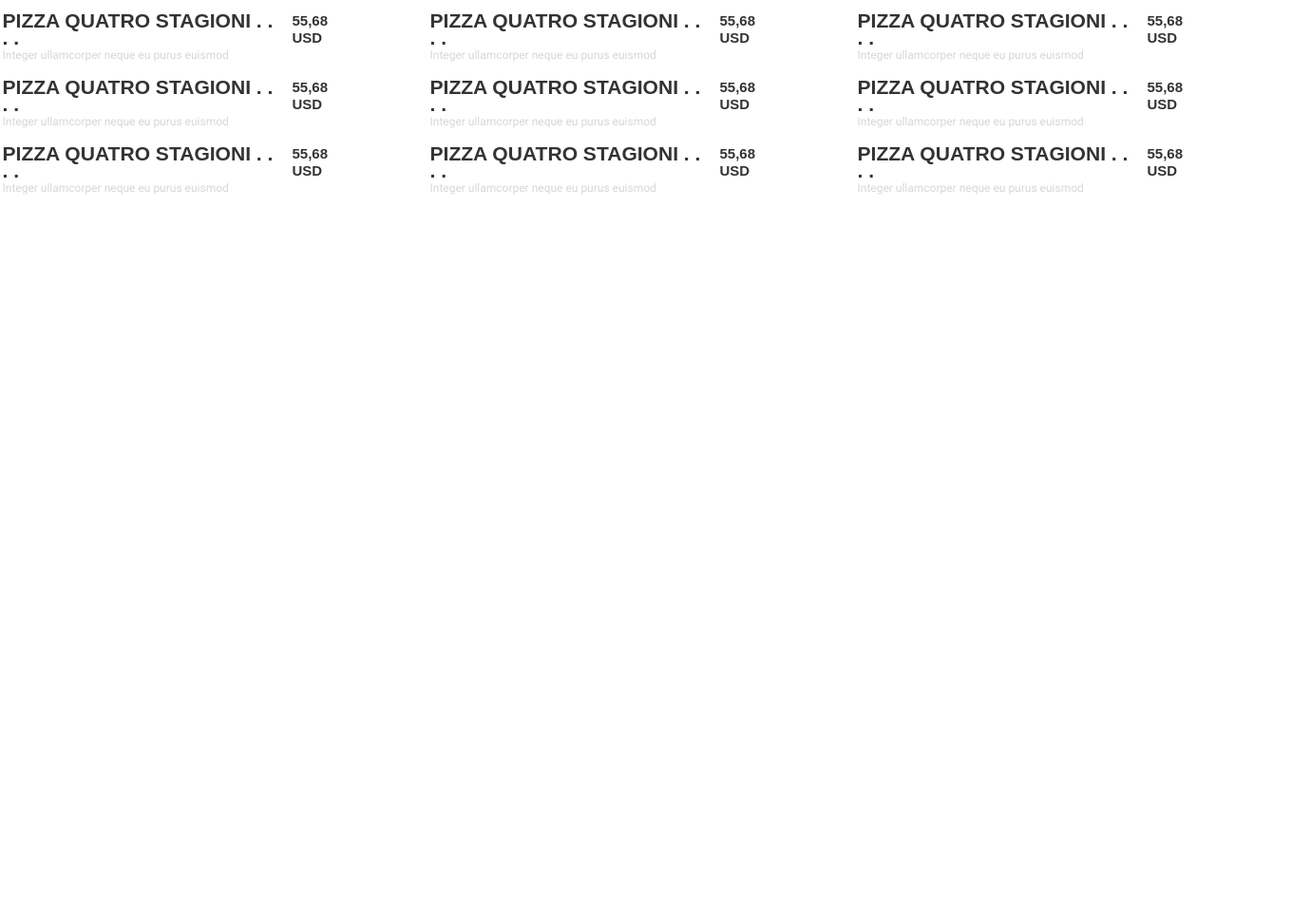
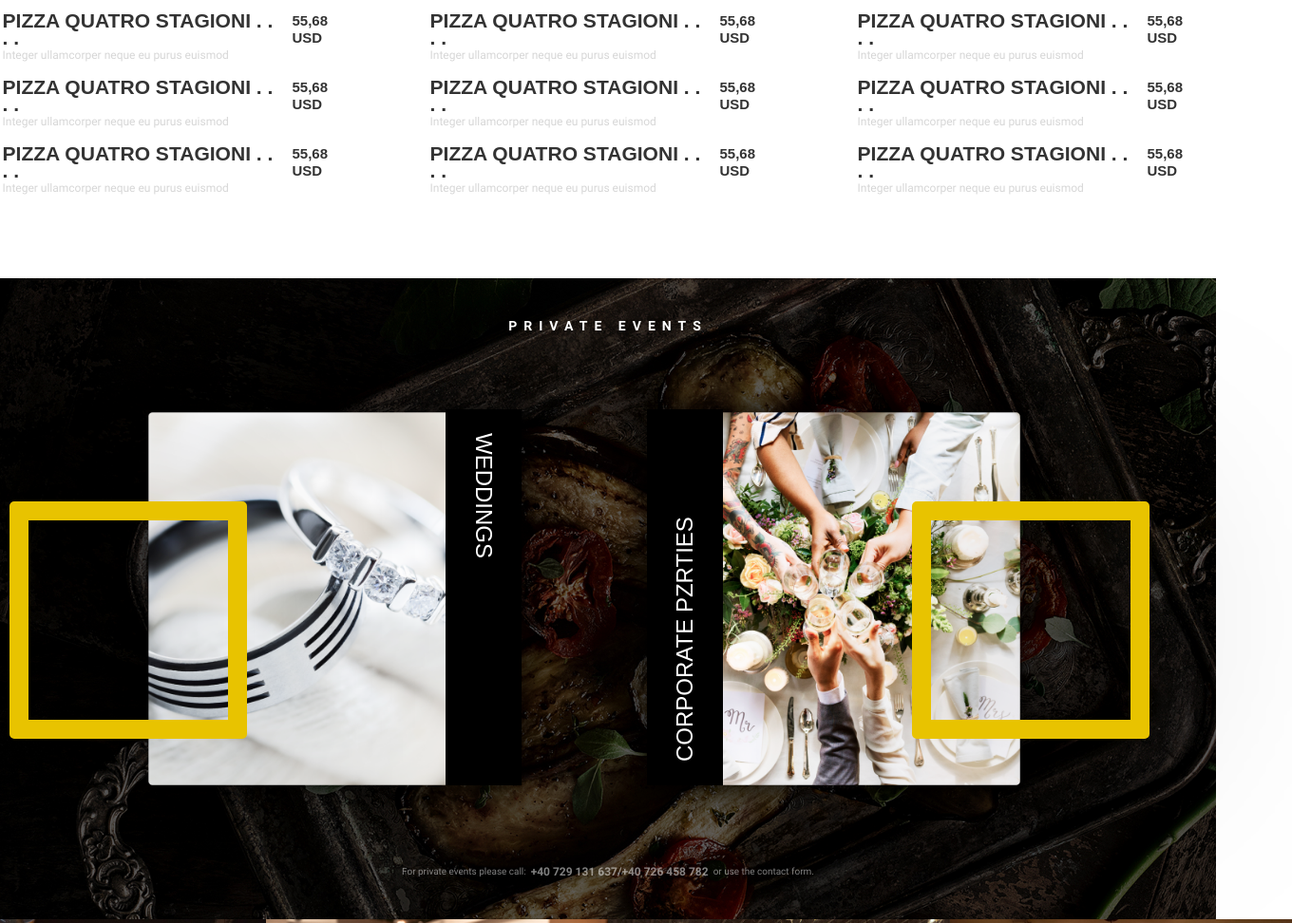
Before and after one commit to IonShive/hungry-people, a website: page app/index.html in a window 1280 px wide. Shown: the part 4008-4980 px from the top of the page at 95% size, 1360 px wide, since content can reach past the window. Before the commit the page ends 4301 px from the top, so only its background shows below. Drawn offline with nearby package versions, Linux system fonts and the light colour scheme; files that its build step writes are made by us from their sources; files whose address does not match are found by name.

Commit message:
added events

```diff
--- a/app/index.html
+++ b/app/index.html
@@ -587,6 +587,45 @@
 				</div>
 			</div>
 		</section>
+		<section class="events">
+			<div class="container">
+				<h3 class="events__top">
+					PRIVATE EVENTS
+				</h3>
+				<div class="events__content">
+					<div class="events__item">
+						<div class="events__border border"></div>
+						<img class="events__img" src="img/events/item/1.png" alt="events img">
+						<h3 class="events__text">
+							weddings
+						</h3>
+					</div>
+					<div class="events__item">
+						<h3 class="events__text events__text--right">
+							corporate pzrties
+						</h3>
+						<img class="events__img" src="img/events/item/2.png" alt="events img">
+						<div class="events__border events__border--right border"></div>
+					</div>
+				</div>
+				<h5 class="events__footer">
+					For private events please call:
+					<a class="events__link-tel" href="tel+40729131637">
+						+40 729 131 637
+					</a>
+					<a class="events__link-tel" href="tel+40726458782">
+						/+40 726 458 782
+					</a>
+					or use the contact form.
+				</h5>
+			</div>
+			<div class="events__gallery">
+				<img class="events__gallery-img" src="img/events/gallery/1.jpg" alt="events img">
+				<img class="events__gallery-img" src="img/events/gallery/2.jpg" alt="events img">
+				<img class="events__gallery-img" src="img/events/gallery/3.jpg" alt="events img">
+				<img class="events__gallery-img" src="img/events/gallery/4.jpg" alt="events img">
+			</div>
+		</section>
 	</main>
 	<footer class="footer">
 	</footer>
--- a/app/scss/style.scss
+++ b/app/scss/style.scss
@@ -630,4 +630,76 @@
 	}
 }
 
+.events {
+	background-image: url("../img/specialties/bg.jpg");
+	&__top {
+		height: 100px;
+		display: flex;
+		justify-content: center;
+		align-items: center;
+		letter-spacing: 0.5em;
+	}
+	&__content {
+		display: flex;
+		justify-content: center;
+		flex-wrap: wrap;
+	}
+	&__item {
+		width: 475px;
+		height: 475px;
+		margin-right: 50px;
+		position: relative;
+	}
+	&__img {
+		object-fit: cover;
+	}
+	&__text {
+		width: 396px;
+		height: 80px;
+		padding-left: 25px;
+		display: flex;
+		align-items: center;
+		font-size: 24px;
+		line-height: 12px;
+		background-color: #000;
+		text-transform: uppercase;
+		position: absolute;
+		top: 196px;
+		right: -117px;
+		transform: rotate(90deg);
+		@extend %banny;
+	}
+	&__text--right {
+		right: 0;
+		left: -117px;
+		transform: rotate(270deg);
+	}
+	&__border {
+		bottom: 90px;
+		left: -105px;
+	}
+	&__border--right {
+		left: 320px;
+	}
+	&__footer {
+		height: 100px;
+		display: flex;
+		justify-content: center;
+		align-items: center;
+		color: rgba(255, 255, 255, 0.5);
+		@extend %roboto-400;
+	}
+	&__link-tel {
+		color: rgba(255, 255, 255, 0.5);
+		margin-right: 5px;
+		&:first-child {
+			margin: 0 0 0 5px;
+		}
+	}
+	&__gallery {
+		display: flex;
+		justify-content: center;
+	}
+}
+
 @import "media";
```
Also changed, not shown: app/img/events/gallery/1.jpg (added), app/img/events/gallery/2.jpg (added), app/img/events/gallery/3.jpg (added), app/img/events/gallery/4.jpg (added), app/img/events/item/1.png (added), app/img/events/item/2.png (added).
